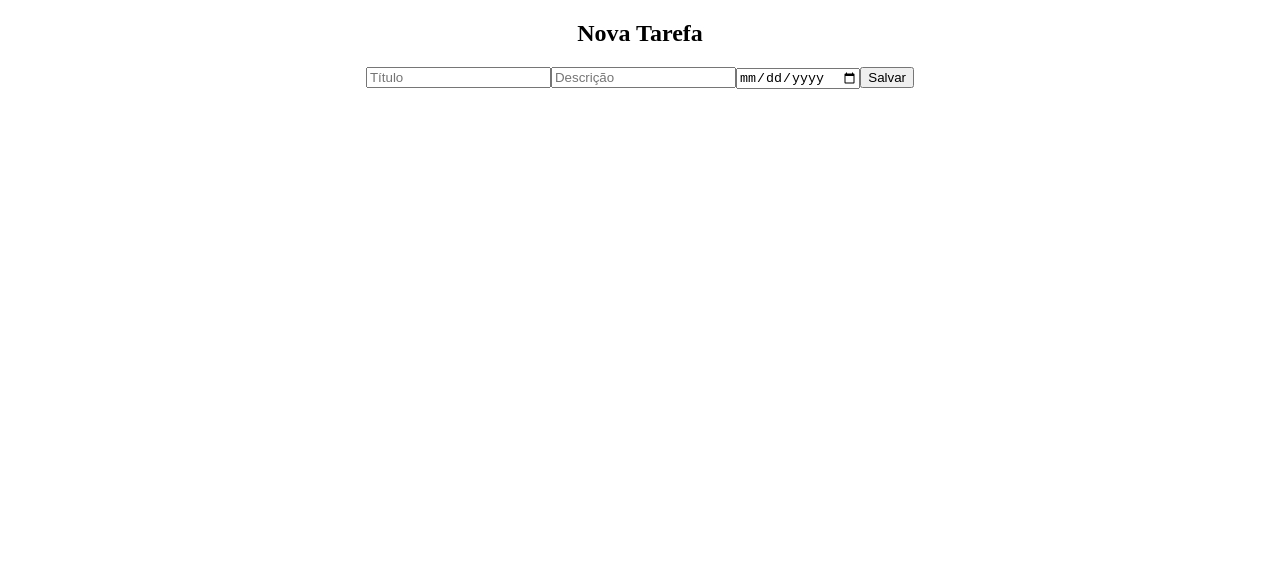
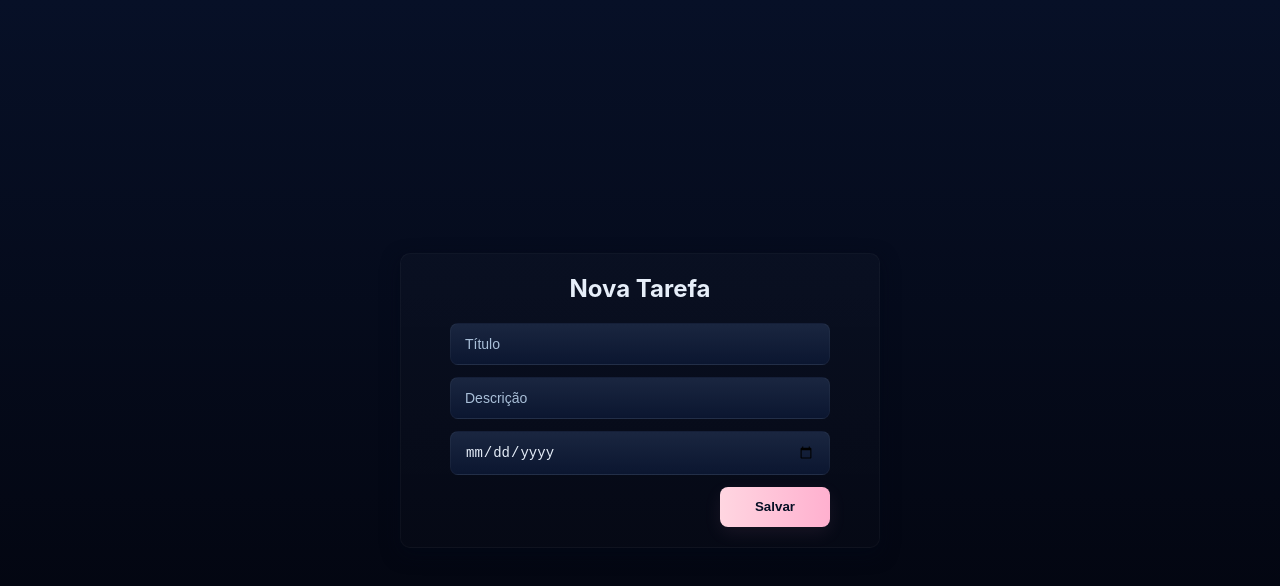
Before and after one commit to luhelenals/task-app-web, a React (Create React App) app in the folder frontend/: page / in a window 1280 px wide. Shown: the top 586 px of the page. Built offline with nearby package versions, Linux system fonts and the light colour scheme.

Commit message:
feat: estilização inicial

```diff
--- a/frontend/src/App.css
+++ b/frontend/src/App.css
@@ -1,38 +1,137 @@
-.App {
-  text-align: center;
+:root{
+  --bg-dark: #071027;        /* azul bem escuro, quase preto */
+  --panel: #0b1630;
+  --muted: #1a2640;
+  --accent: #ffd6e1;        /* rosa clarinho */
+  --accent-strong: #ffb0cf;
+  --text: #e6eef9;
+  --muted-text: #a9bfd8;
+  --glass: rgba(255,255,255,0.03);
+  --radius: 10px;
+  --shadow: 0 6px 18px rgba(2,8,23,0.6);
 }
 
-.App-logo {
-  height: 40vmin;
-  pointer-events: none;
+*{box-sizing:border-box}
+html,body,#root{height:100%}
+body{
+  margin:0;
+  font-family: Inter, Roboto, "Helvetica Neue", Arial, sans-serif;
+  background: linear-gradient(180deg, var(--bg-dark) 0%, #02030a 100%);
+  color:var(--text);
+  -webkit-font-smoothing:antialiased;
+  -moz-osx-font-smoothing:grayscale;
+  padding:32px;
 }
 
-@media (prefers-reduced-motion: no-preference) {
-  .App-logo {
-    animation: App-logo-spin infinite 20s linear;
-  }
+/* App container */
+.App{
+  max-width:960px;
+  margin:0 auto;
+  display:flex;
+  align-items:center;                  /* centraliza verticalmente */
+  justify-content:center;
+  gap:24px;
+  min-height: calc(100vh - 64px);     /* ocupa a altura disponível (considera padding do body) */
+  padding: 0 16px;
+}
+/* ...existing code... */
+.task-wrapper{
+  width:100%;
+  max-width:480px;                    /* limita largura do painel */
+  margin:0 auto;
+  background: linear-gradient(180deg, rgba(255,255,255,0.02), rgba(255,255,255,0.01));
+  border-radius:var(--radius);
+  padding:20px;
+  box-shadow:var(--shadow);
+  border:1px solid rgba(255,255,255,0.03);
+}
+/* ...existing code... */
+.TaskForm{
+  display:flex;
+  flex-direction:column;
+  align-items: center;
+  gap:12px;
+  width:100%;
+  max-width:380px;                    /* tamanho menor do form */
+  margin:0 auto;                       /* centra dentro do painel */
 }
 
-.App-header {
-  background-color: #282c34;
-  min-height: 100vh;
-  display: flex;
-  flex-direction: column;
-  align-items: center;
-  justify-content: center;
-  font-size: calc(10px + 2vmin);
-  color: white;
+/* Inputs */
+.task-input{
+  width:100%;
+  padding:12px 14px;
+  background:linear-gradient(180deg, var(--muted), var(--panel));
+  border:1px solid rgba(255,255,255,0.04);
+  color:var(--text);
+  border-radius:8px;
+  outline:none;
+  transition: transform .08s, border-color .12s;
+  font-size:14px;
+  /* box-shadow removido para deixar sem sombreamento */
 }
 
-.App-link {
-  color: #61dafb;
+.task-input::placeholder{
+  color:var(--muted-text);
 }
 
-@keyframes App-logo-spin {
-  from {
-    transform: rotate(0deg);
-  }
-  to {
-    transform: rotate(360deg);
-  }
+/* Focus states */
+.task-input:focus{
+  border-color:var(--accent-strong);
+  /* foco sem sombra; mantém apenas a mudança de borda */
+  transform: none;
 }
+
+/* Buttons */
+.task-button{
+  align-self:flex-end;
+  padding:10px 16px;
+  background: linear-gradient(90deg, var(--accent) 0%, var(--accent-strong) 100%);
+  color:#061025;
+  font-weight:600;
+  border:none;
+  border-radius:8px;
+  cursor:pointer;
+  box-shadow: 0 6px 18px rgba(255,170,200,0.08);
+  transition:transform .12s, box-shadow .12s, opacity .12s;
+}
+
+/* If button is an empty tag (self-closing) ensure it has visible area */
+.task-button[type="submit"]{
+  min-width:110px;
+  min-height:40px;
+}
+
+/* Hover/active for button */
+.task-button:hover{
+  transform:translateY(-3px);
+  box-shadow: 0 10px 30px rgba(255,160,200,0.12);
+}
+.task-button:active{ transform:translateY(0); }
+
+/* Small responsive tweaks */
+@media (max-width:640px){
+  body{ padding:18px }
+  .App{ padding:0 8px }
+  .task-button{ width:100%; align-self:stretch }
+}
+
+/* Generic components placeholders to cover other existing components */
+.login-form, .register-form, .edit-task, .tasks{
+  background:var(--glass);
+  border-radius:8px;
+  padding:12px;
+  border:1px solid rgba(255,255,255,0.02);
+  color:var(--text);
+}
+
+/* Headings and labels */
+h1,h2,h3{
+  color:var(--text);
+  margin:0 0 8px 0;
+}
+label{
+  color:var(--muted-text);
+  font-size:13px;
+  margin-bottom:4px;
+  display:block;
+}
```
